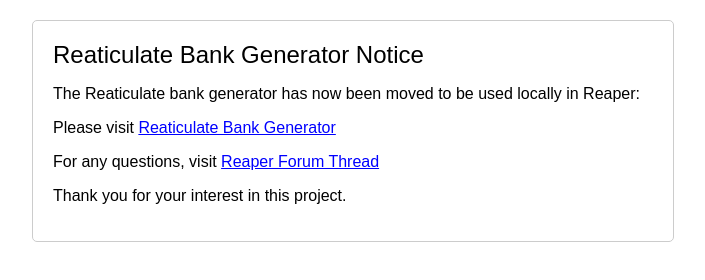
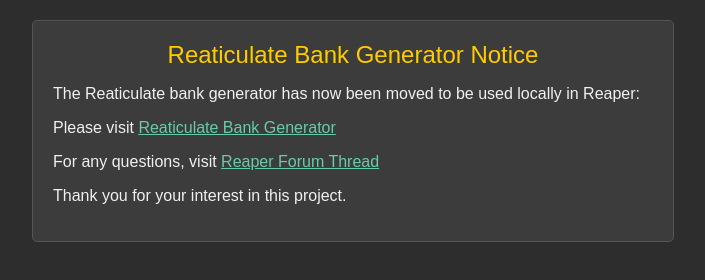
Before and after one commit to JeRoK76/Reaticulate-Bank-generator, a plain HTML site: page index.html in a window 1280 px wide. Shown: the whole page, without its empty margins (287-992 px from the left). Drawn offline with Linux system fonts and the light colour scheme.

Commit message:
Update index.html

```diff
--- a/index.html
+++ b/index.html
@@ -7,21 +7,26 @@
     <style>
         body {
             font-family: Arial, sans-serif;
+            background-color: #2d2d2d;
+            color: #f0f0f0;
             margin: 20px;
         }
         .container {
-            border: 1px solid #ccc;
+            border: 1px solid #555;
             padding: 20px;
             border-radius: 5px;
             max-width: 600px;
             margin: auto;
+            background-color: #3c3c3c;
         }
         .header {
             font-size: 1.5em;
             margin-bottom: 10px;
+            color: #ffcc00;
+            text-align: center;
         }
         .link {
-            color: blue;
+            color: #66cdaa;
             text-decoration: underline;
         }
     </style>
```
